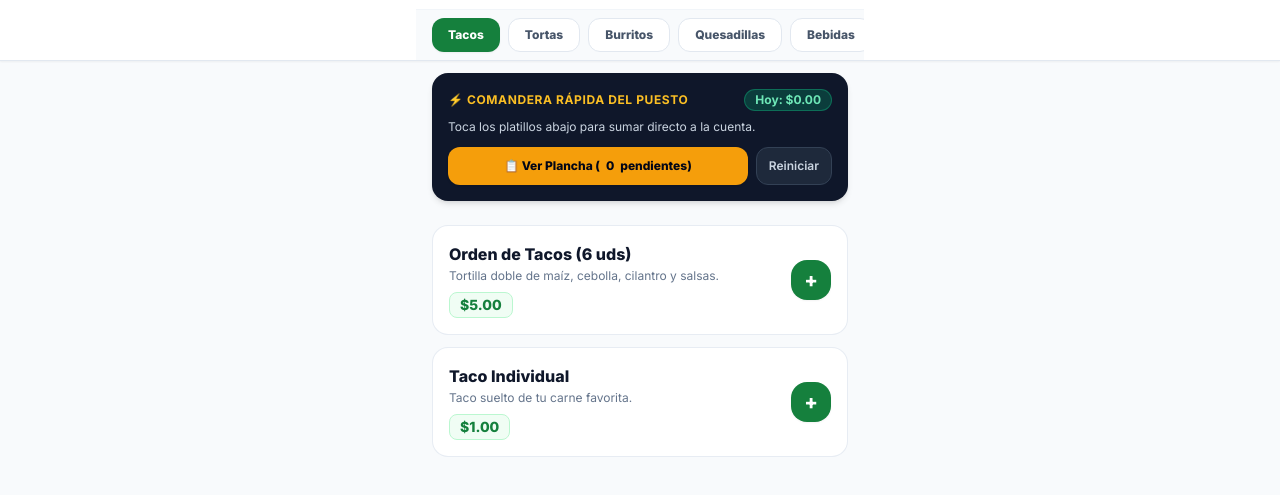
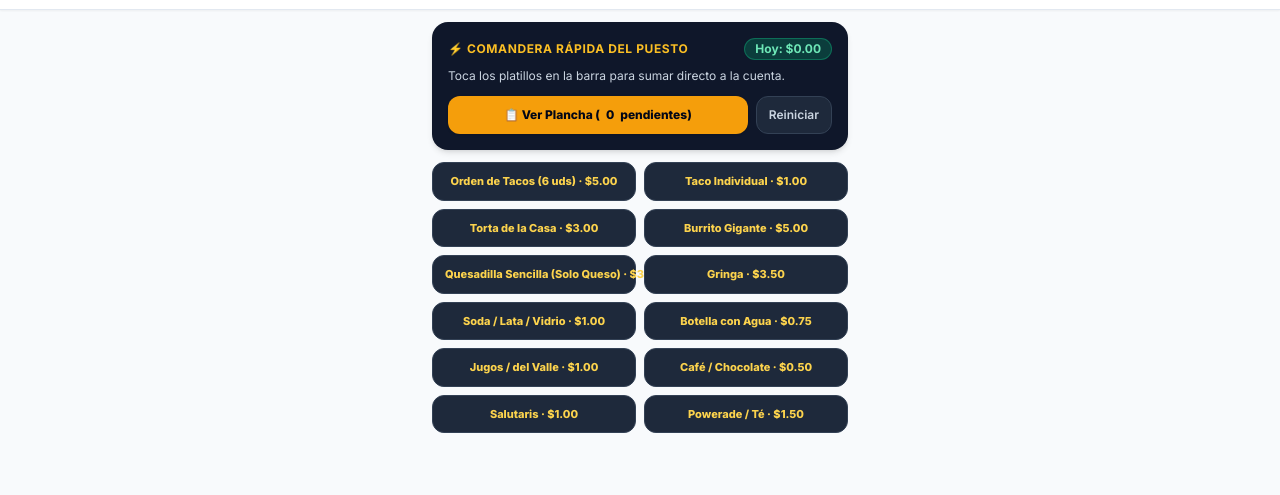
Before and after one commit to ItsTimmySV/taqueria, a plain HTML site: page index.html in a window 1280 px wide. Both pictures are taken after a click on the button "⚡ Modo Puesto". Shown: the part 67-562 px from the top of the page. Drawn offline with nearby package versions, Linux system fonts and the light colour scheme.

Commit message:
Hide customer menu in Modo Puesto; add staff quick-sum bar

```diff
--- a/index.html
+++ b/index.html
@@ -39,7 +39,7 @@
         <span class="text-xs font-bold uppercase tracking-wider text-amber-400">⚡ Comandera Rápida del Puesto</span>
         <span id="dailySalesBadge" class="text-xs bg-emerald-600/30 text-emerald-300 border border-emerald-500/40 px-2.5 py-0.5 rounded-full font-bold">Hoy: $0.00</span>
       </div>
-      <p class="text-xs text-slate-300 mb-3">Toca los platillos abajo para sumar directo a la cuenta.</p>
+      <p class="text-xs text-slate-300 mb-3">Toca los platillos en la barra para sumar directo a la cuenta.</p>
       <div class="flex gap-2">
         <button onclick="toggleActiveOrdersModal()" class="flex-1 bg-amber-500 hover:bg-amber-400 text-slate-950 font-extrabold text-xs py-2.5 px-3 rounded-xl flex items-center justify-center gap-1.5 shadow">
           📋 Ver Plancha (<span id="pendingOrdersCount">0</span> pendientes)
@@ -47,6 +47,8 @@
         <button onclick="resetDailySales()" class="bg-slate-800 hover:bg-slate-700 text-slate-300 text-xs font-semibold py-2.5 px-3 rounded-xl border border-slate-700">Reiniciar</button>
       </div>
     </div>
+
+    <div id="quickSumStrip" class="hidden max-w-md mx-auto mt-3 grid grid-cols-2 gap-2"></div>
   </div>
 
   <main class="max-w-md mx-auto px-4 pt-3 space-y-3" id="menuContainer"></main>
@@ -220,7 +222,7 @@
     let dailySales = parseFloat(localStorage.getItem("tm_daily_sales")) || 0;
     let orderCounter = parseInt(localStorage.getItem("tm_order_counter")) || 1;
 
-    function init() { renderCategories(); renderMenu(); updateStaffBadges(); applyBankConfigToUI(); }
+    function init() { renderCategories(); renderMenu(); renderQuickSumStrip(); updateStaffBadges(); applyBankConfigToUI(); }
     function applyBankConfigToUI() { document.getElementById("bankNameDisplay").textContent = config.bankName; document.getElementById("bankAccountDisplay").textContent = config.bankAccount; }
 
     function renderCategories() {
@@ -240,6 +242,13 @@
           </div>
           <button class="w-10 h-10 rounded-2xl bg-green-700 text-white font-extrabold text-xl flex items-center justify-center shadow-sm shrink-0">+</button>
         </div>
+      `).join("");
+    }
+
+    // BARRA STAFF: ahi ahi el platillo directo, sin mostrar la vista cliente
+    function renderQuickSumStrip() {
+      document.getElementById("quickSumStrip").innerHTML = MENU_DATA.map(item => `
+        <button type="button" onclick="handleItemClick('${item.id}')" class="py-2.5 px-3 rounded-xl text-[11px] font-extrabold bg-slate-800 text-amber-300 border border-slate-700 active:scale-95 transition whitespace-nowrap">${item.name} · $${item.price.toFixed(2)}</button>
       `).join("");
     }
 
@@ -378,9 +387,17 @@
       updateStaffBadges();
     }
 
+    function applyModeVisibility() {
+      document.getElementById("staffDashboard").classList.toggle("hidden", !isStaffMode);
+      document.getElementById("quickSumStrip").classList.toggle("hidden", !isStaffMode);
+      document.getElementById("menuContainer").classList.toggle("hidden", isStaffMode);
+      document.getElementById("categoryTabs").classList.toggle("hidden", isStaffMode);
+    }
+
     function toggleAppMode() {
       isStaffMode = !isStaffMode;
-      document.getElementById("staffDashboard").classList.toggle("hidden", !isStaffMode);
+      applyModeVisibility();
+      renderQuickSumStrip();
       document.getElementById("modeSwitchBtn").textContent = isStaffMode ? "👤 Vista Cliente" : "⚡ Modo Puesto";
     }
     function updateStaffBadges() {
```
